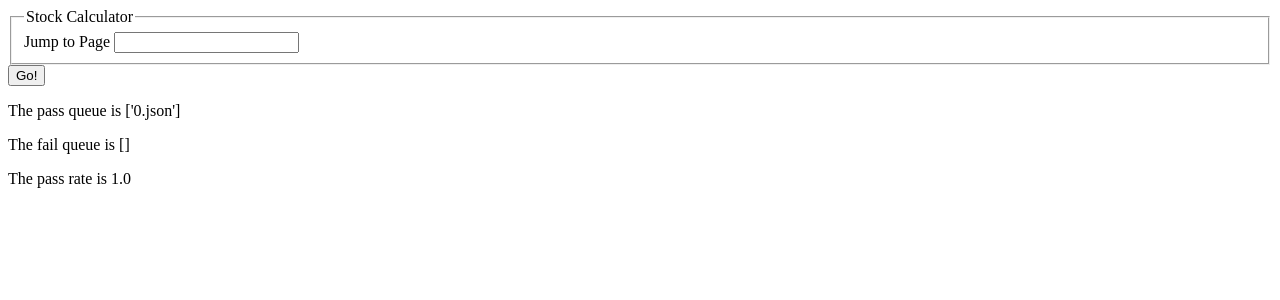
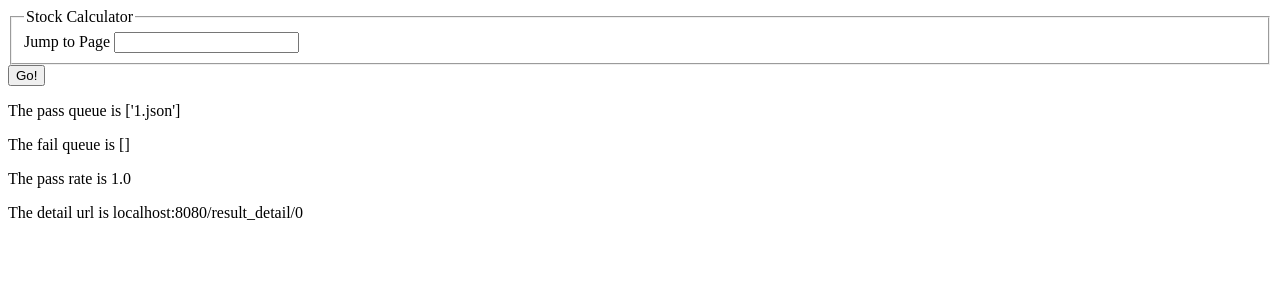
Before and after one commit to eugenechang2002/BetterDriverless, a Flask app: page /result_board in a window 1280 px wide. Shown: the top 300 px of the page. Run offline with Flask 2, Linux system fonts and the light colour scheme.

Commit message:
update directing

```diff
--- a/resultBoard/main.py
+++ b/resultBoard/main.py
@@ -1,4 +1,4 @@
-from flask import Flask, render_template, flash,url_for
+from flask import Flask, render_template, flash, url_for, redirect, request
 from forms import CalculateForm, realTimeInfoForm, invsForm, ResultBoardForm
 from alpha_vantage.timeseries import TimeSeries
 import datetime
@@ -50,8 +50,8 @@ def result_board():
     form = ResultBoardForm()
     pass_queue = []
     fail_queue = []
-    detail_page = -1
-    for n in range(100):
+    detail_page = 0
+    for n in range(1,100):
         fname = str(n) + ".json"
         if path.exists(fname):
             f = open(fname,)
@@ -62,9 +62,13 @@ def result_board():
                 fail_queue.append(fname)
         else:
             break
+    if form.validate_on_submit():
+        detail_page = form.detail_page.data
+        return redirect(url_for('result_detail', fileName = detail_page))
     pass_rate = len(pass_queue)/(len(pass_queue) + len(fail_queue))
+    result_detail_url = "localhost:8080/result_detail/" + str(detail_page)
 
-    return render_template('result_board.html', title='result_board', form=form, pass_rate = pass_rate, pass_queue = pass_queue, fail_queue = fail_queue, detail_page = detail_page)
+    return render_template('result_board.html', title='result_board', form=form, pass_rate = pass_rate, pass_queue = pass_queue, fail_queue = fail_queue, detail_page = detail_page, result_detail_url = result_detail_url)
 
 
 @app.route('/result_detail/<fileName>')
@@ -77,6 +81,9 @@ def result_detail(fileName):
     daytime = data.get("daytime")
     carType = data.get("carType")
 
+    if form.validate_on_submit():
+            detail_page = form.detail_page.data
+            return redirect(url_for('result_detail', fileName = detail_page))
     return render_template('result_detail.html', title='result', form=form, weather = weather, daytime = daytime, carType = carType)
 
 
--- a/resultBoard/templates/result_board.html
+++ b/resultBoard/templates/result_board.html
@@ -24,6 +24,7 @@
             <p>The pass queue is  {{ pass_queue }}</p>
             <p>The fail queue is  {{ fail_queue }}</p>
             <p>The pass rate is  {{ pass_rate }}</p>
+            <p>The detail url is  {{ result_detail_url }}</p>
         </form>
     </div>
 {% endblock content %}
--- a/resultBoard/templates/result_detail.html
+++ b/resultBoard/templates/result_detail.html
@@ -5,9 +5,9 @@
             <p>The weather is  {{ weather }}</p>
             <p>The daytime is  {{ daytime }}</p>
             <p>The carType is  {{ carType }}</p>
-            <button onclick="window.location.href='localhost:8080/result_board';">
-                Click To Return
-            </button>
+            <div class="form-group">
+                {{ form.submit(class="btn btn-outline-info") }}
+            </div>
         </form>
     </div>
 {% endblock content %}
```
Also changed, not shown: resultBoard/1.json (renamed from resultBoard/0.json).
